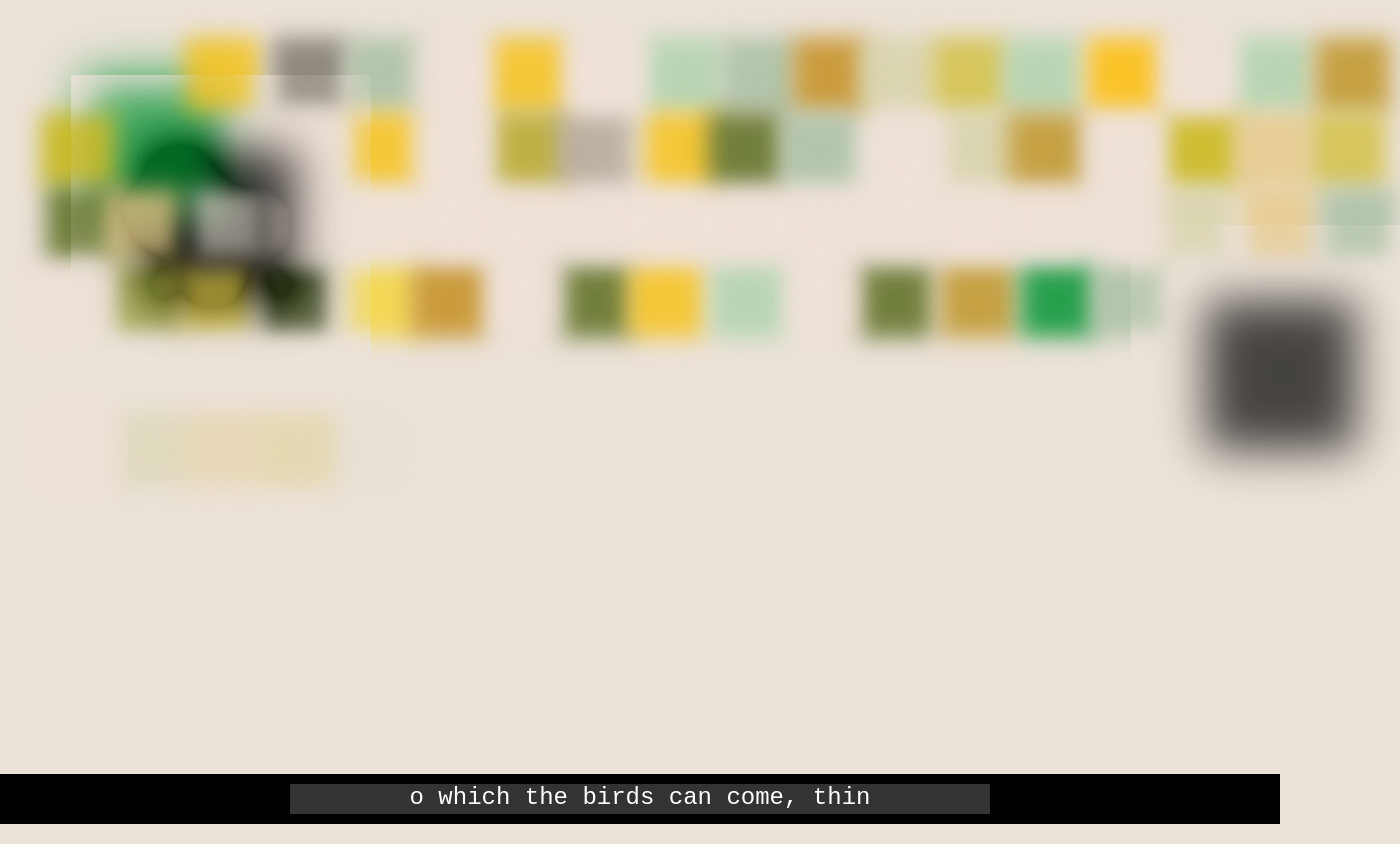
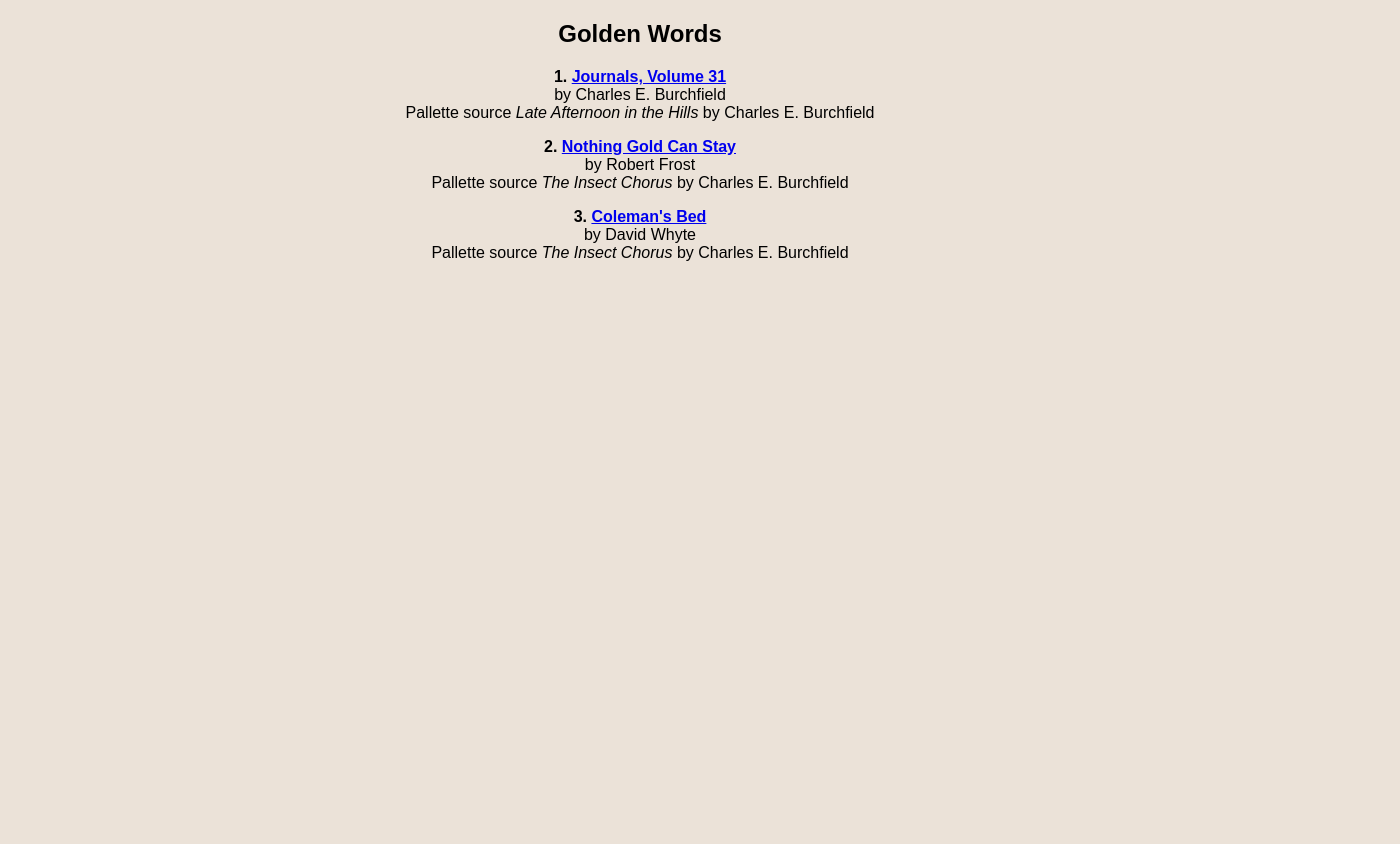
Before and after one commit to JRVisuals/artphabet, a React (Create React App) app: page / in a window 1280 px wide. Shown: the whole page, 1400 px wide, since content can reach past the window. After the commit the page ends 800 px from the top, so only its background shows below. Built offline with nearby package versions, Linux system fonts and the light colour scheme.

Commit message:
added router for easier loading of pieces, defaults to menu on root route

```diff
--- a/package.json
+++ b/package.json
@@ -7,9 +7,10 @@
     "react": "^16.6.3",
     "react-dom": "^16.6.3",
     "react-redux": "^5.0.7",
+    "react-router-dom": "^4.4.0-beta.6",
     "react-scripts": "1.1.5",
-    "redux": "^4.0.1",
-    "react-scripts-ts": "3.1.0"
+    "react-scripts-ts": "3.1.0",
+    "redux": "^4.0.1"
   },
   "devDependencies": {
     "@types/jest": "^23.3.10",
--- a/src/App.js
+++ b/src/App.js
@@ -1,12 +1,75 @@
 import React, { Component } from 'react';
-import './App.css';
 
-import PhaserContainer from './components/PhaserContainer';
+import { BrowserRouter as Router, Route, Link } from "react-router-dom";
+
+import CanvasContainer from './components/CanvasContainer';
 import Captions from './components/Captions';
 import Content from './pscripts/Content';
 
+import './App.css';
 
-const contentData = Content[2];
+class App extends Component {
+
+  render() {
+
+    return (
+
+      <Router>
+
+        <div className='App'>
+
+          <Route path="/:id" component={CanvasContent}/>
+          <Route exact path="/" component={Menu}/>
+
+        </div>
+
+      </Router>
+
+    );
+  }
+}
+
+
+const Menu = () => {
+
+  const Listing = Object.keys(Content).map(
+    (contentItem, idx) => {
+      return(
+        <div>
+          <p>
+          <strong key={idx}>
+            {idx+1}. <Link to={`/${contentItem}`}> {Content[contentItem].meta.title}</Link>
+          </strong>
+            <br/><span>by {Content[contentItem].meta.author}</span>
+            <br/><span>Pallette source <em>{Content[contentItem].meta.pallette}</em> by {Content[contentItem].meta.artist}</span>
+          </p>
+        </div>
+      )
+    }
+  )
+
+  return(
+    <div>
+      <h2>Golden Words</h2>
+      {Listing}
+    </div>
+  )
+
+};
+
+
+const CanvasContent = ({ match }) => {
+
+  if (!(match.params.id in Content)) {
+    return (
+      <div>
+        <h3>Content Not Found</h3>
+        <p style={{color:'red'}}>{match.params.id}</p>
+      </div>
+    )
+  }
+
+  const contentData = Content[match.params.id];
 
   // Information about this piece
   const {meta} = contentData;
@@ -19,15 +82,10 @@ const motifData = {prefix:motifPrefix, pattern:motifPattern, rotation:motifRotat
   // Timing bits
   const {shortPause, longPause, transitionTime} = contentData.timing;
 
-class App extends Component {
+  return(
+    <div>
 
-  render() {
-
-    return (
-
-      <div className='App'>
-
-        <PhaserContainer
+      <CanvasContainer
               canvasPixelDimension={canvasPixelDimension}
               content={text}
               pallette={pallette}
@@ -45,9 +103,9 @@ class App extends Component {
       </div>
 
     </div>
+  )
 
-    );
-  }
 }
 
+
 export default App;
--- a/src/components/PhaserContainer.jsx
+++ b/src/components/CanvasContainer.jsx
@@ -23,8 +23,7 @@ let config = {
 
 };
 
-export default class PhaserContainer extends React.Component {
-
+export default class CanvasContainer extends React.Component {
 
     componentDidMount(){
 
--- a/src/pscripts/Content.js
+++ b/src/pscripts/Content.js
@@ -1,14 +1,16 @@
-const  Content = [
+const  Content = {
 
-    {
+    journal_hills:{
         meta: {
-            author: "Charles E. Burchfgitield",
+            author: "Charles E. Burchfield",
             title: "Journals, Volume 31",
             type: "Journal",
+            pallette: "Late Afternoon in the Hills",
+            artist: "Charles E. Burchfield"
         },
 
         rendering: {
-            canvasPixelDimension:{width:1300, height:650},
+            canvasPixelDimension:{width:1300, height:800},
             smallImg:100,
             largeImg:200,
             jitter:2,
@@ -54,11 +56,13 @@ const  Content = [
             The dream broke off here –",
         },
 
-    {
+    poem_staygold:{
         meta: {
             author: "Robert Frost",
             title: "Nothing Gold Can Stay",
             type: "Poem",
+            pallette: "The Insect Chorus",
+            artist: "Charles E. Burchfield"
         },
 
         rendering: {
@@ -89,15 +93,17 @@ const  Content = [
             Nothing gold can stay.",
         },
 
-    {
+    poem_colemansbed: {
         meta: {
             author: "David Whyte",
             title: "Coleman's Bed",
             type: "Poem",
+            pallette: "The Insect Chorus",
+            artist: "Charles E. Burchfield"
         },
 
         rendering: {
-            canvasPixelDimension:{width:1400, height:750},
+            canvasPixelDimension:{width:1400, height:785},
             smallImg:150,
             largeImg:300,
             jitter:1,
@@ -167,6 +173,6 @@ const  Content = [
             that your future happiness \
             will always remember."
         }
-];
+    };
 
 export default Content
--- a/src/pscripts/MainScene.js
+++ b/src/pscripts/MainScene.js
@@ -41,7 +41,7 @@ export default class MainScene extends Phaser.Scene
         // note: character image name example "65.png" (where 65 is the ascii code for the cap of that letter)
         uniqueCharacters.map(
             (letter, idx) => {
-                console.log(letter);
+                //console.log(letter);
                 this.load.image({ key: letter.toString(), });
             }
         );
```
Also changed, not shown: 1 other file (tests, documents, lock files or other folders). Lines whose indentation alone changed are shown as unchanged.
